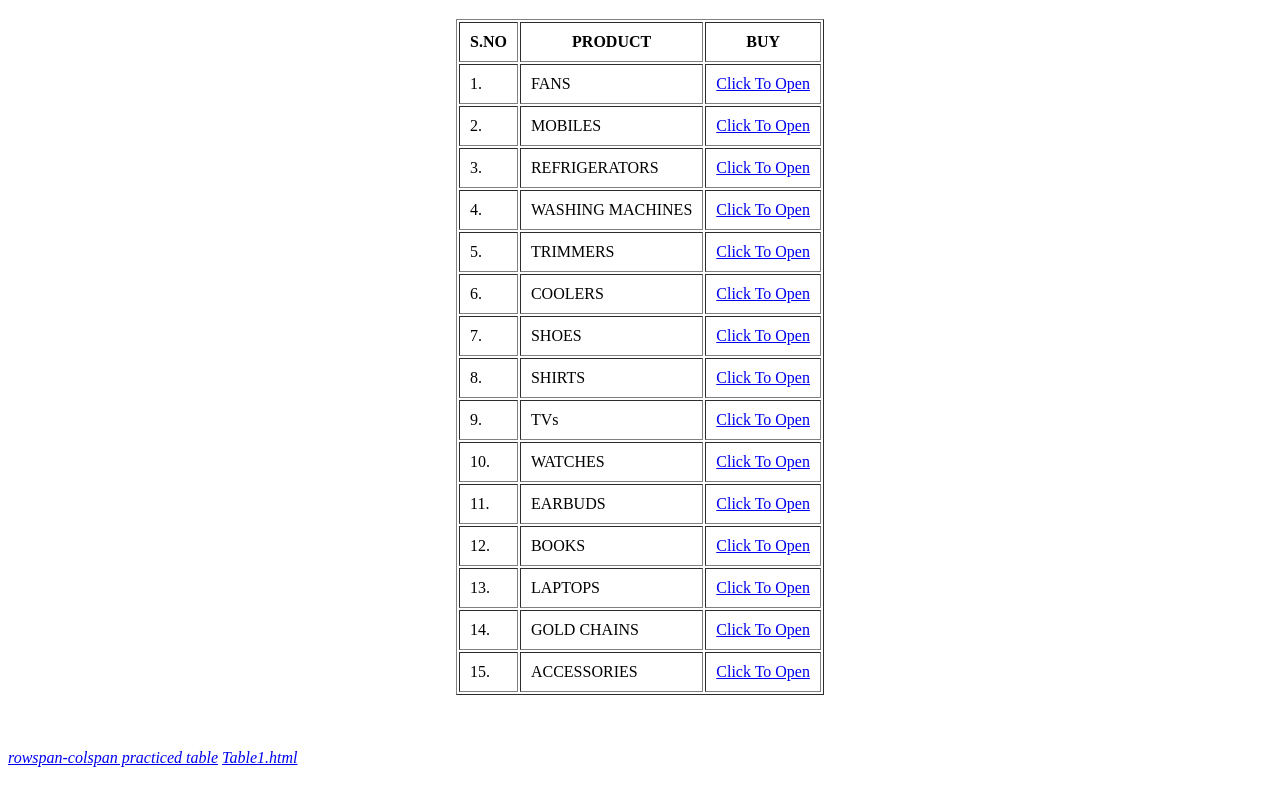
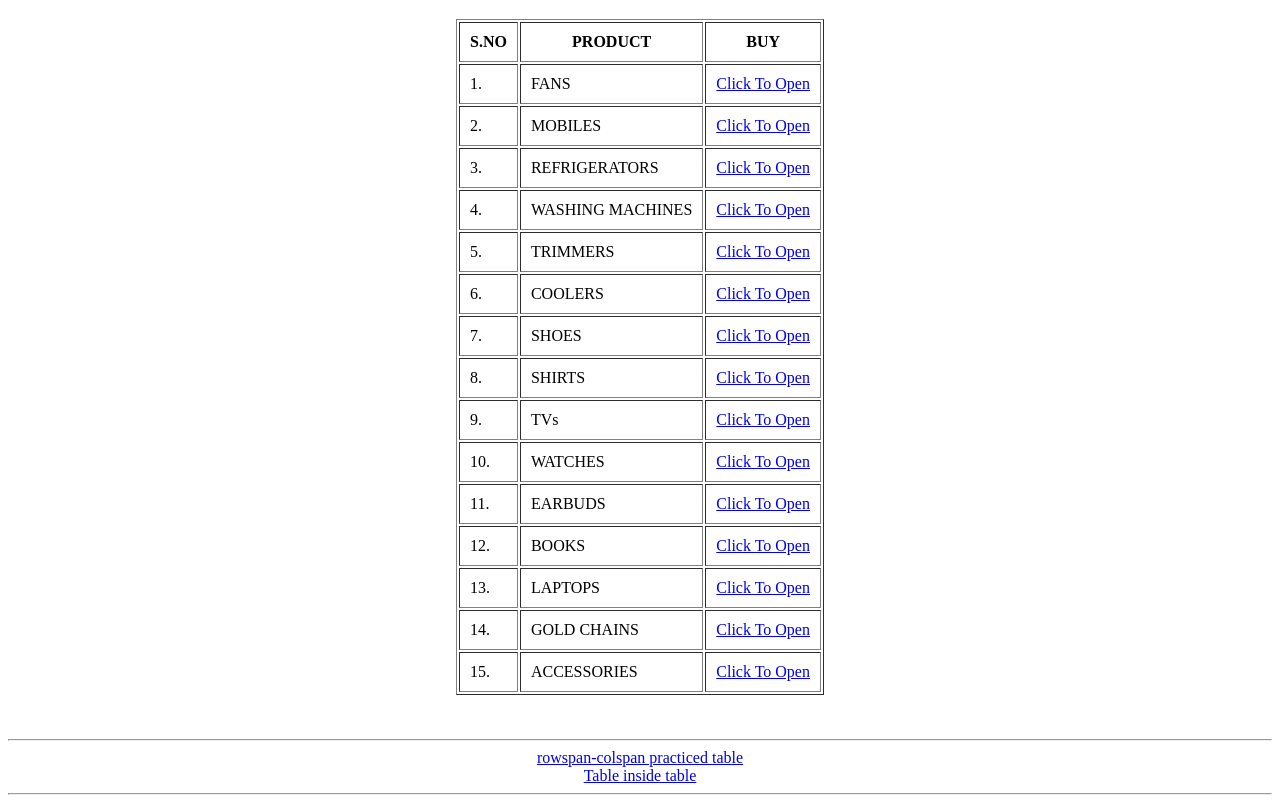
Before and after one commit to ksampathkumar08/Tables-in-html, a plain HTML site: page index.html in a window 1280 px wide. Shown: the part 98-901 px from the top of the page. Before the commit the page ends 873 px from the top, so only its background shows below. Drawn offline with Linux system fonts and the light colour scheme.

Commit message:
Update index.html
Added table realated another practice under the product table

```diff
--- a/index.html
+++ b/index.html
@@ -29,8 +29,9 @@
         <tr><td>14.</td><td>GOLD CHAINS</td><td><a href="https://www.amazon.in/s?k=gold+chains&ref=nb_sb_noss_1">Click To Open</a></td></tr>
         <tr><td>15.</td><td>ACCESSORIES</td><td><a href="https://www.amazon.in/s?k=accessories&ref=nb_sb_noss_2">Click To Open</a></td></tr>
     </table>
-    <br> <br> <br>
-    <em><a href="Table2Practice.html">rowspan-colspan practiced table</a></em>
-    <em><a href="Table1.html">Table1.html</a></em> <br>
+    <br> <br> <hr>
+  <center> <a href="Table2Practice.html">rowspan-colspan practiced table</a> <br>
+    <a href="Table1.html">Table inside table </a> <br>   </center>
+    <hr>
 </body>
 </html>
```
